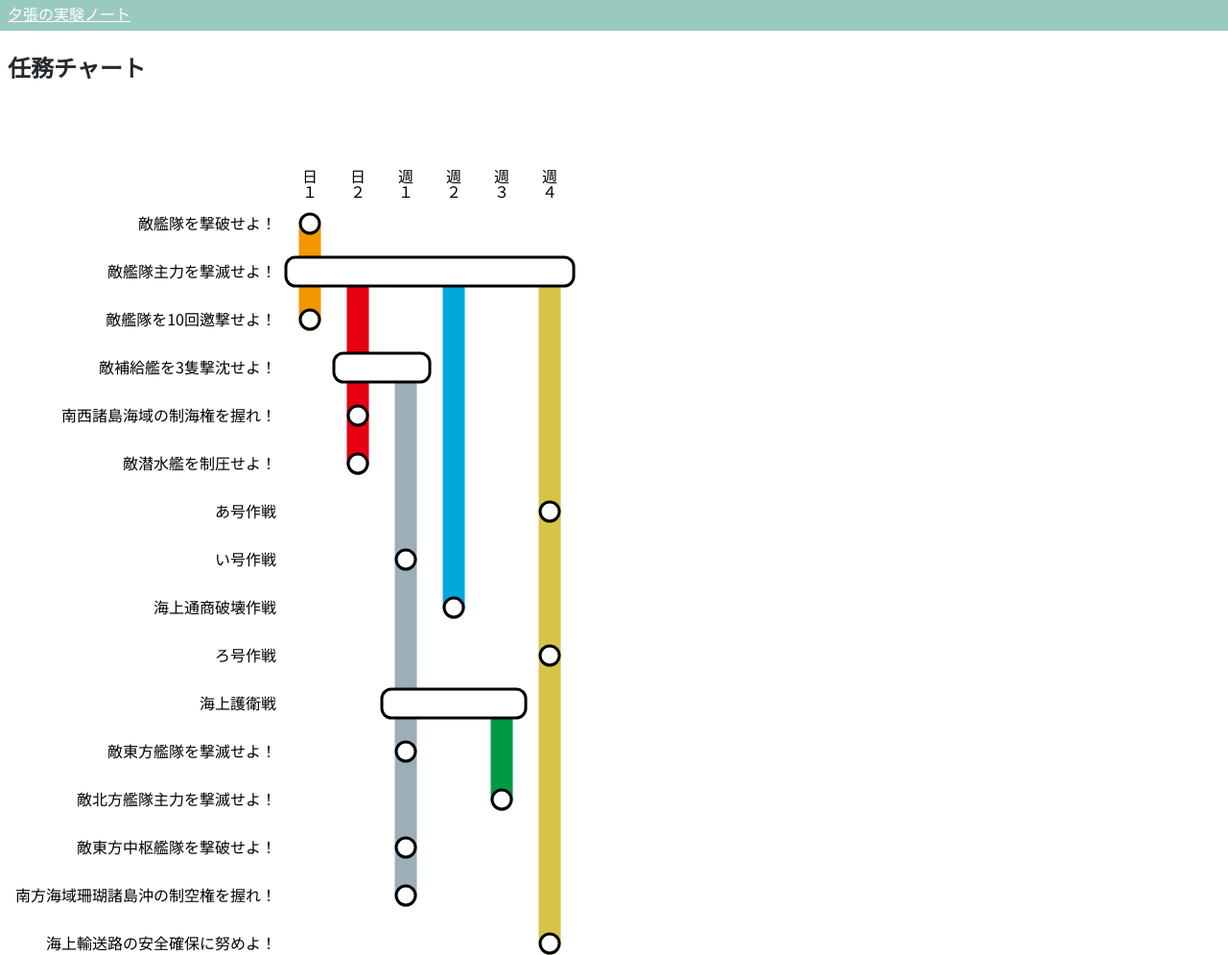
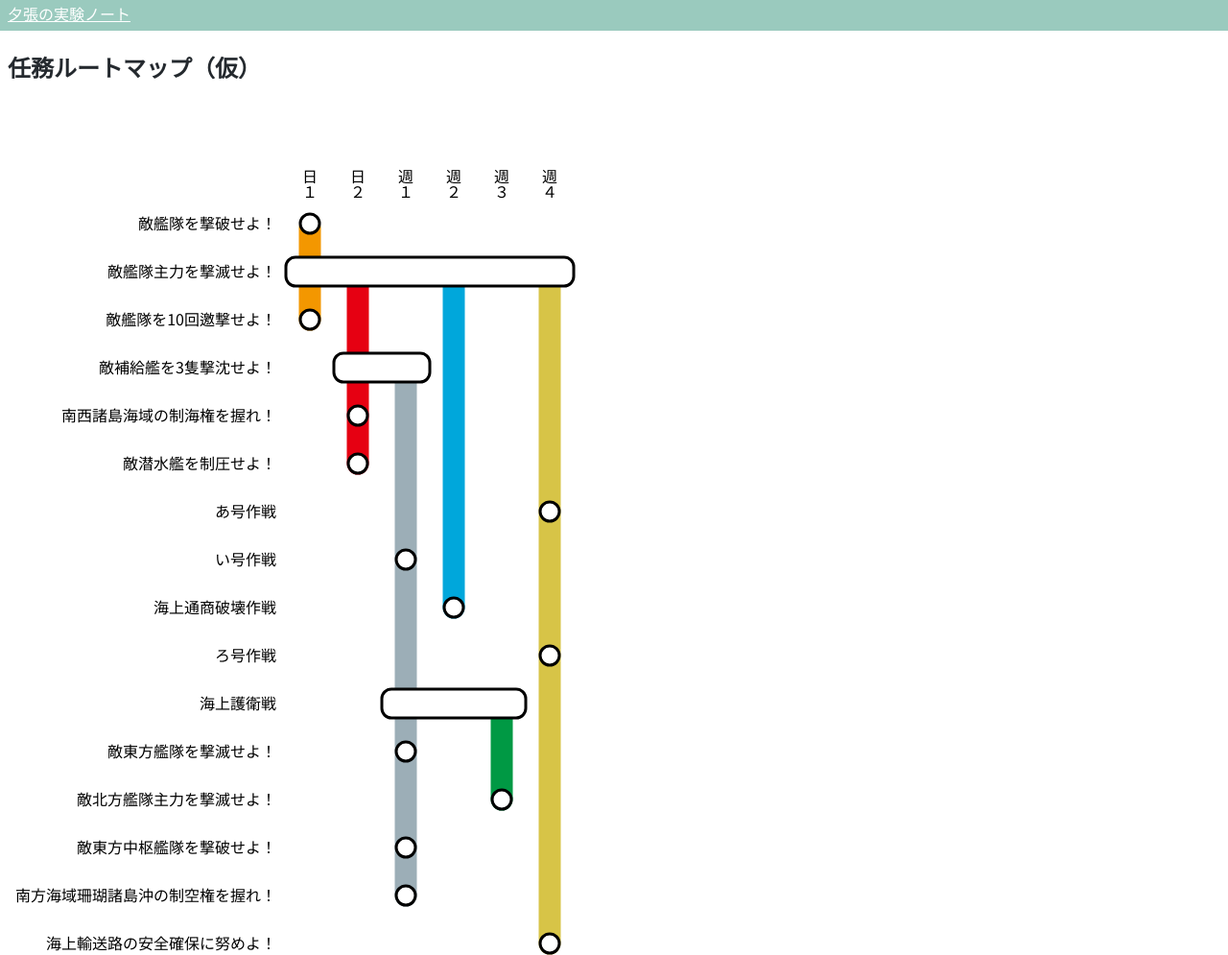
Before and after one commit to nekogoro/kqrm, a plain HTML site: page index.html in a window 1280 px wide. Shown: the top 995 px of the page at 96% size. Drawn offline with Linux system fonts and the light colour scheme; a web font is replaced by a local one.

Commit message:
Update index.html

```diff
--- a/index.html
+++ b/index.html
@@ -3,7 +3,7 @@
 <head>
 	<meta charset="utf-8" />
 	<meta name="viewport" content="width=device-width, user-scale=yes, initial-scale=1.0, maximum-scale=5.0" />
-	<title>装備ボーナスソート - 夕張の実験ノート</title>
+	<title>任務ルートマップ（仮） - 夕張の実験ノート</title>
 	<link href="style.css" rel="stylesheet" />
 	<link href="https://fonts.googleapis.com/css?family=Muli:400,900|Noto+Sans+JP:400,900&amp;subset=japanese" rel="stylesheet">
 </head>
@@ -12,8 +12,7 @@
 		<p><a href="../">夕張の実験ノート</a></p>
 	</header>
 	<div id="main">
-    <h2>任務チャート</h2>
-    <!-- <img src="./circle.svg" /> -->
+    <h2>任務ルートマップ（仮）</h2>
 		<svg xmlns="http://www.w3.org/2000/svg"
 		    version="1.1"
 		    width="600"
```
